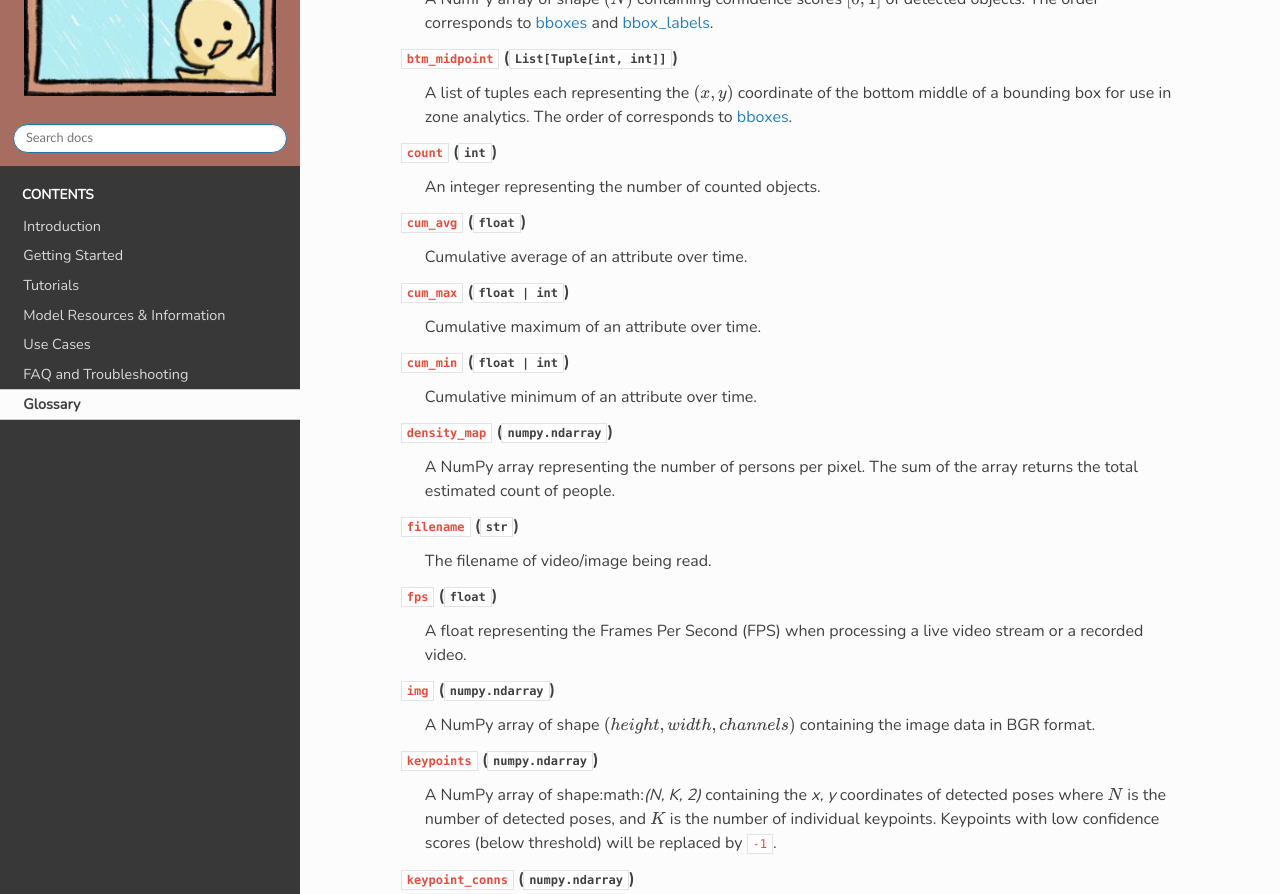
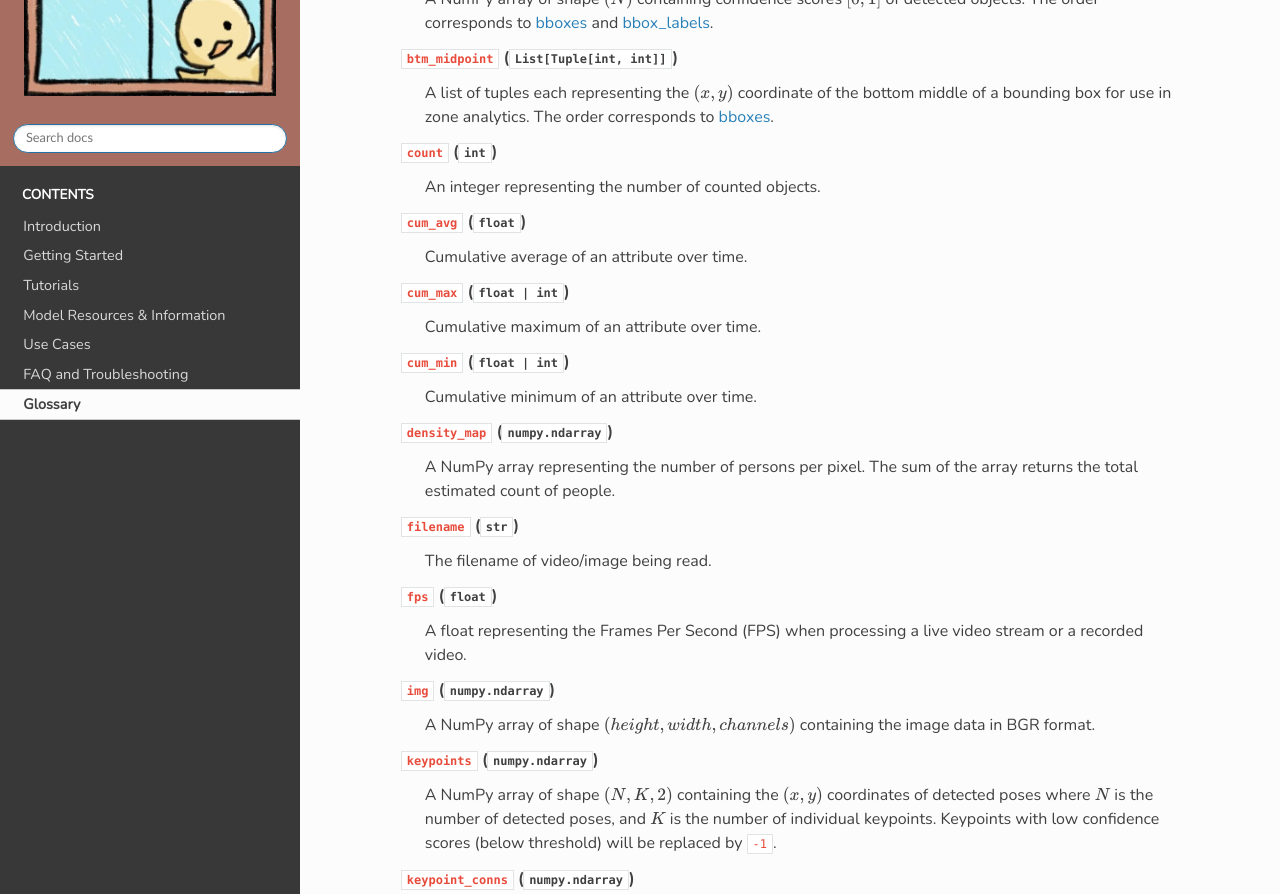
Before and after one commit to aisingapore/PeekingDuck, a Sphinx documentation site: the page built from docs/source/glossary.rst, in a window 1280 px wide and 1400 px high, scrolled down 460 px. Shown: the part 178-1072 px from the top of the window. Built offline with Sphinx 7.4.7 and the Read the Docs theme 2.0.0, drawn with Linux system fonts in a browser that asks for light colours.

Commit message:
docs: fix glossary rendering

```diff
--- a/docs/source/include/data_type.rst
+++ b/docs/source/include/data_type.rst
@@ -130,7 +130,7 @@
 
 .. |btm_midpoint_def| replace:: A list of tuples each representing the
    :math:`(x, y)` coordinate of the bottom middle of a bounding box for use in
-   zone analytics. The order of corresponds to :term:`bboxes`.
+   zone analytics. The order corresponds to :term:`bboxes`.
 
 .. |count_def| replace:: An integer representing the number of counted objects.
 
@@ -151,8 +151,8 @@
 .. |img_def| replace:: A NumPy array of shape :math:`(height, width, channels)`
    containing the image data in BGR format.
 
-.. |keypoints_def| replace:: A NumPy array of shape:math:`(N, K, 2)` containing
-   the `x, y` coordinates of detected poses where :math:`N` is the number of
+.. |keypoints_def| replace:: A NumPy array of shape :math:`(N, K, 2)` containing
+   the :math:`(x, y)` coordinates of detected poses where :math:`N` is the number of
    detected poses, and :math:`K` is the number of individual keypoints.
    Keypoints with low confidence scores (below threshold) will be replaced by
    ``-1``.
```
